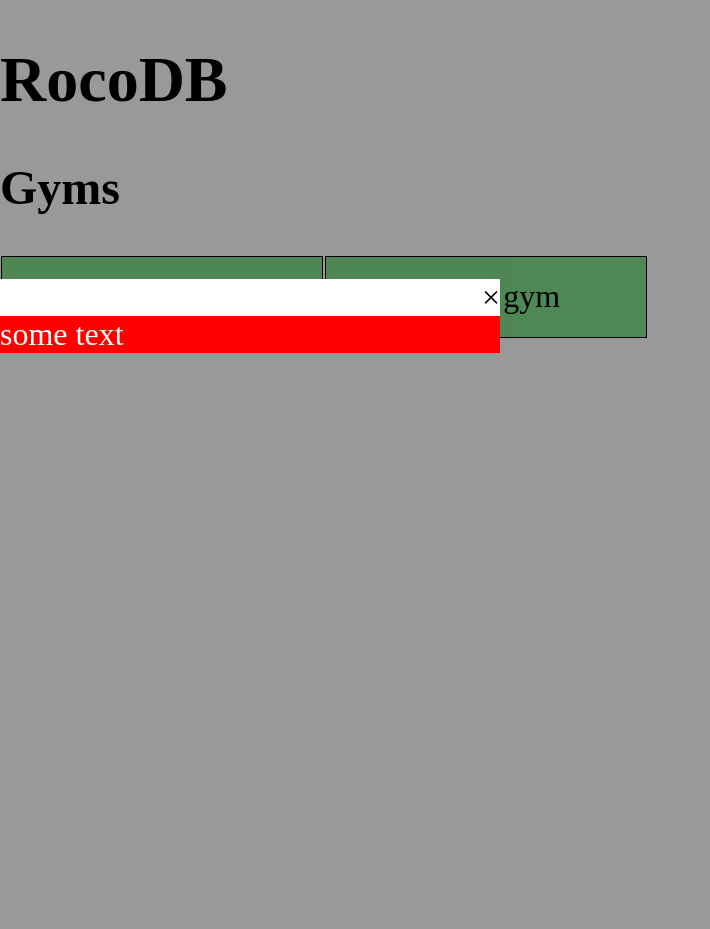
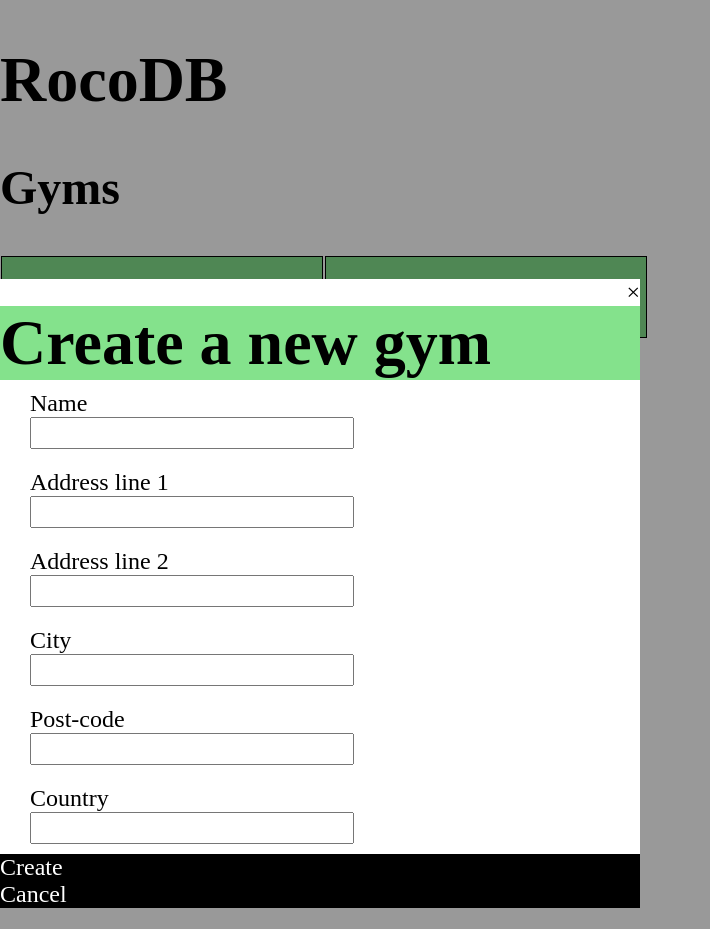
Before and after one commit to arodriguezhidalgo/rocod, a Django app: page /gyms/ in a window 1280 px wide, after a click on "Create gym". Shown: the whole page, without its empty margins (0-710 px from the left). Run offline with Django 5.2, Linux system fonts and the light colour scheme.

Commit message:
Form changes: now we have sections and buttons. Buttons are still out of position

```diff
--- a/rocodb/mainapp/models.py
+++ b/rocodb/mainapp/models.py
@@ -4,6 +4,8 @@ from django.db import models
 class Gym(models.Model):
     name = models.CharField(max_length=200);
     address = models.CharField(max_length=1000);
+    country = models.CharField(max_length=200);
+    post_code=models.CharField(max_length=20);
     pub_date = models.DateTimeField("date published");
 
     def __str__(self):
--- a/rocodb/mainapp/static/main.css
+++ b/rocodb/mainapp/static/main.css
@@ -1,5 +1,6 @@
 :root {
     --whiteish-color: white;
+    --basic-green-color: #84e28c;
 }
 
 body {
@@ -25,7 +26,7 @@ h2 {
 
 .gym-button {
     list-style: none;
-    background-color: #84e28c;
+    background-color: var(--basic-green-color);
     width: 20rem;
     height: 5rem;
     margin: 1px;
@@ -63,9 +64,9 @@ h2 {
 
 .create-gym-container {
     position: relative;
-    width: 500px;
+    width: 50%;
     background-color: var(--whiteish-color);
-    font-size: 2rem;
+    font-size: 1.5rem;
 }
 
 .close-button {
@@ -79,10 +80,41 @@ h2 {
 }
 
 .modal-text {
-    background-color: red;
-    color: var(--whiteish-color);
+    background-color: var(--basic-green-color);
+    color: black;
     padding: 0;
     margin: 0;
     width: 100%;
+}
 
+.create-gym-form {
+    display: flex;
+    flex-wrap: wrap;
 }
+
+/* Apply style to the ul that is child of .create-gym-form */
+.create-gym-form>ul {
+    list-style: none;
+    padding-right: 10px;
+    margin: 0;
+    padding: 10px 30px;
+}
+
+.form-item-label {
+    padding:  0;
+    margin: 0;
+}
+
+.form-item-input {
+    padding: 0;
+    margin: 0;
+    width: 20rem;
+    font-size: 1.5rem;
+}
+
+#send-form-button {
+    cursor: pointer;
+    width: 100%;
+    color: var(--whiteish-color);
+    background-color: black;
+}
--- a/rocodb/mainapp/templates/gyms/index.html
+++ b/rocodb/mainapp/templates/gyms/index.html
@@ -21,8 +21,87 @@
     <div id="create-gym-modal" class="modal">
         <div class="modal-content">
             <div class="create-gym-container">
-                <span class="close-button display-topright" onclick="document.querySelector(`#create-gym-modal`).style.display='none'">&times</span>
-                <p class="modal-text">some text</p>
+                <span class="close-button display-topright"
+                    onclick="document.querySelector(`#create-gym-modal`).style.display='none'">&times</span>
+                <h1 class="modal-text">Create a new gym</h1>
+                <form action="no-op" class="create-gym-form">
+                    <!-- Name -->
+                    <ul>
+                        <li>
+                            <label for="name" class="form-item-label">Name</label>
+                        </li>
+
+                        <li>
+                            <input type="text" name="name" class="form-item-input">
+                        </li>
+                    </ul>
+
+                    <!-- Address line 1-->
+                    <ul>
+                        <li>
+                            <label for="address-line-1" class="form-item-label">Address line 1</label>
+                        </li>
+
+                        <li>
+                            <input type="text" name="address-line-1" class="form-item-input">
+                        </li>
+                    </ul>
+
+
+                    <!-- Address line 2-->
+                    <ul>
+                        <li>
+                            <label for="address-line-2" class="form-item-label">Address line 2</label>
+                        </li>
+
+                        <li>
+                            <input type="text" name="address-line-2" class="form-item-input">
+                        </li>
+                    </ul>
+
+
+                    <!-- City-->
+                    <ul>
+                        <li>
+                            <label for="city" class="form-item-label">City</label>
+                        </li>
+
+                        <li>
+                            <input type="text" name="city" class="form-item-input">
+                        </li>
+                    </ul>
+
+                    <!-- Post code -->
+                    <ul>
+                        <li>
+                            <label for="post-code" class="form-item-label">Post-code</label>
+                        </li>
+
+                        <li>
+                            <input type="text" name="post-code" class="form-item-input">
+                        </li>
+                    </ul>
+
+
+                    <!-- Country -->
+                    <ul>
+                        <li>
+                            <label for="country" class="form-item-label">Country</label>
+                        </li>
+
+                        <li>
+                            <input type="text" name="country" class="form-item-input">
+                        </li>
+                    </ul>
+
+                    <div id="send-form-button">
+                        Create
+                    </div>
+                    <div id="send-form-button">
+                        Cancel
+                    </div>
+
+                </form>
             </div>
         </div>
     </div>
```
